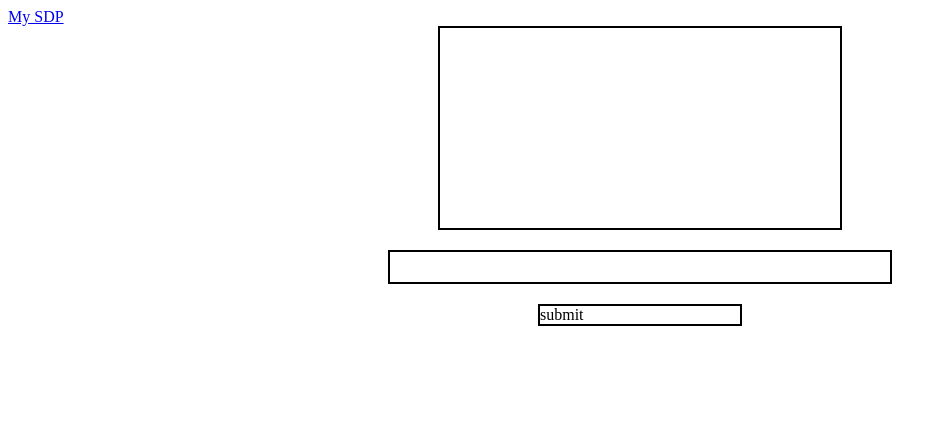
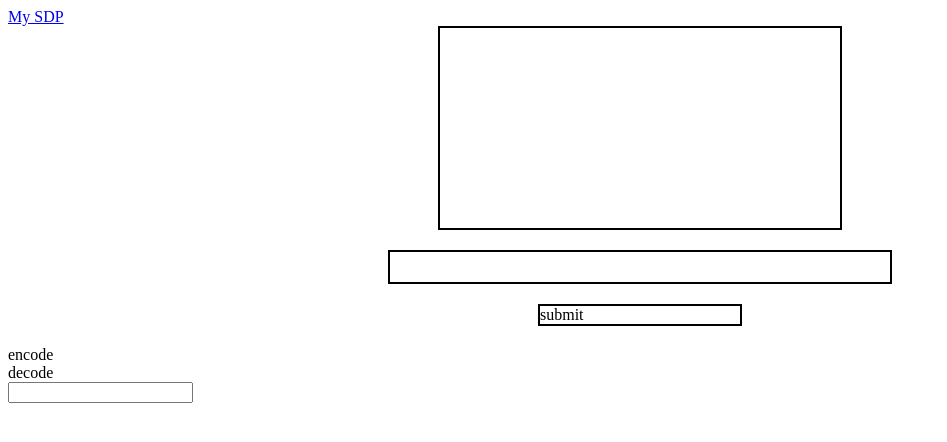
Before and after one commit to Kenneth1724/U4Lab1-Cipher-Tool, a plain HTML site: page index.html in a window 1280 px wide. Shown: the whole page, without its empty margins (0-947 px from the left). Drawn offline with Linux system fonts and the light colour scheme.

Commit message:
Update index.html

```diff
--- a/index.html
+++ b/index.html
@@ -10,9 +10,16 @@
     </head>
 
     <body>
+        <div id = "input"></div>
+        <div id = "output"></div>
+
+
         <div class = big_box></div>
         <div class = submit_row></div>
         <div class = "submit" onclick = submit()>submit</div>
+        <div class = "encode" onclick = encode()>encode</div>
+        <div class = "decode" onclick = decode()>decode</div>
+        <div><input id = "keyshift"></div> <div id = "alret"></div>
         <script src="index.js"></script>
         <script>genKeyboard()</script>
 
```
